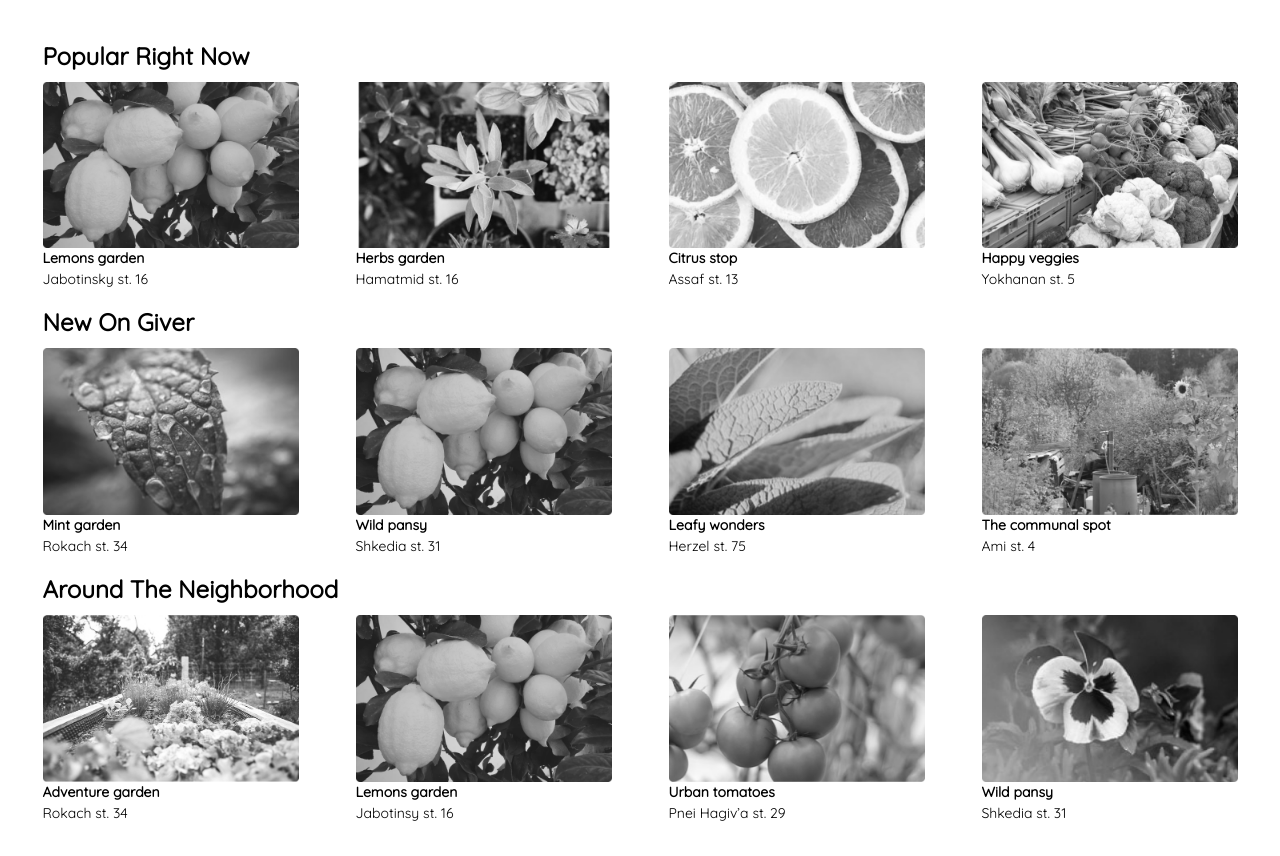
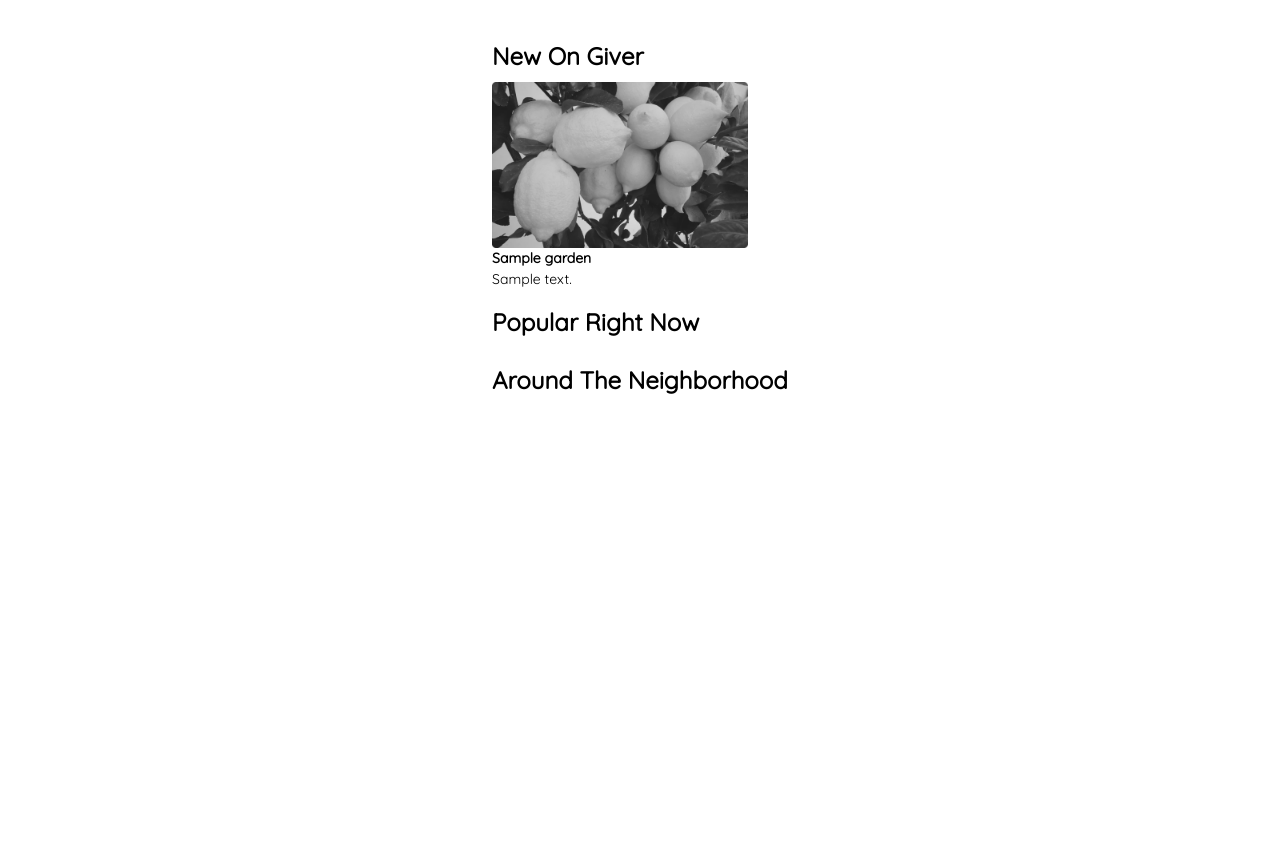
Before and after one commit to dohovic/Giver-Final, a PHP site: page /Giver/ in a window 1280 px wide. Shown: the part 168-1024 px from the top of the page. After the commit the page ends 562 px from the top, so only its background shows below. Run offline with PHP 8.4, Linux system fonts and the light colour scheme; the visitor is signed in with stand-in values (Sample User, id 1); tables that the repository leaves empty or names only in its code hold one stand-in row (values such as "Sample post"); some libraries are stand-ins or nearby versions.

Commit message:
dynemic_index

```diff
--- a/includes/script.js
+++ b/includes/script.js
@@ -12,8 +12,9 @@ function loadAddresses() {
   let Addresses = document.getElementById("addresses");
   obj.addresses.map((data) => {
     let select = document.createElement("option");
-    select.setAttribute("value", data.id);
-    select.innerHTML = data.street + ", " + data.number;
+    const addressString = data.street + ", " + data.number;
+    select.setAttribute("value", data.id + "," + addressString);
+    select.innerHTML = addressString;
     Addresses.appendChild(select);
   });
 }
--- a/index.php
+++ b/index.php
@@ -1,8 +1,16 @@
 <?php
+include "config.php";
+include "db.php";
+
 session_start();
 echo $_SESSION["user"];
 if (empty($_SESSION["user"])) {
     header('Location: ' . 'http://localhost/Giver/Giver-Final/index.php');
+} else {
+    $query = "SELECT * from tbl_203_test_gardens order by id DESC";
+    $result = mysqli_query($connection, $query);
+    if ($result) {
+    } else die("DB query failed.");
 }
 ?>
 
@@ -75,143 +83,75 @@ if (empty($_SESSION["user"])) {
     <main class="mt-6">
         <div class="flex">
             <div class="main-wrapper">
-                <!-- <form action="#" method="GET">
-          <div class="search-bar">
-            <button id="search-icon" type="submit"></button>
-            <input type="text" placeholder="Search" class="search" />
-          </div>
-        </form> -->
+                <section class="category-wrapper">
+                    <h2 class="text-2xl font-semibold">New On Giver</h2>
+                    <div class="gardens-container gap-6">
+                        <?php
+                        $i = 0;
+                        while ($i < 4) {
+
+                            if ($row = mysqli_fetch_assoc($result)) {
+                                echo "<a href='http://localhost/Giver/Giver-Final/garden-item.php?garden_id=" . $row['id'] . "'>";
+                                echo "<section class='garden-item'>";
+                                echo  "<div class='garden-image'>";
+                                echo "<img src='./includes/images/gardens/lemon_garden.png' alt='' />";
+                                echo "</div>";
+                                echo '<span>' . $row['garden_name'] . '</span>';
+                                echo  "<span class='garden-address'>" . $row['address_string'] . "</span>";
+                                echo "</section>";
+                                echo "</a>";
+                            };
+                            $i++;
+                        }
+                        ?>
+                    </div>
+                </section>
                 <section class="category-wrapper">
                     <h1 class="text-2xl font-semibold">Popular Right Now</h1>
                     <div class="gardens-container gap-6">
-                        <a href="#">
-                            <section class="garden-item">
-                                <div class="garden-image">
-                                    <img src="./includes/images/gardens/lemon_garden.png" alt="" />
-                                </div>
-                                <span>Lemons garden</span>
-                                <span class="garden-address">Jabotinsky st. 16</span>
-                            </section>
-                        </a>
+                        <?php
+                        $i = 0;
+                        while ($i < 4) {
 
-                        <a href="#">
-                            <section class="garden-item">
-                                <div class="garden-image">
-                                    <img src="./includes/images/gardens/herbs-garden.png" alt="" />
-                                </div>
-                                <span>Herbs garden</span>
-                                <span class="garden-address">Hamatmid st. 16 </span>
-                            </section>
-                        </a>
+                            if ($row = mysqli_fetch_assoc($result)) {
+                                echo "<a href='http://localhost/Giver/Giver-Final/garden-item.php?garden_id=" . $row['id'] . "'>";
+                                echo "<section class='garden-item'>";
+                                echo  "<div class='garden-image'>";
+                                echo "<img src='./includes/images/gardens/lemon_garden.png' alt='' />";
+                                echo "</div>";
+                                echo '<span>' . $row['garden_name'] . '</span>';
+                                echo  "<span class='garden-address'>" . $row['address_string'] . "</span>";
+                                echo "</section>";
+                                echo "</a>";
+                            };
+                            $i++;
+                        }
+                        ?>
 
-                        <a href="#">
-                            <section class="garden-item">
-                                <div class="garden-image">
-                                    <img src="./includes/images/gardens/citrus-garden.png" alt="" />
-                                </div>
-                                <span>Citrus stop</span>
-                                <span class="garden-address">Assaf st. 13</span>
-                            </section>
-                        </a>
-
-                        <a href="#">
-                            <section class="garden-item">
-                                <div class="garden-image">
-                                    <img src="./includes/images/gardens/happy-veggies-garden.png" alt="" />
-                                </div>
-                                <span>Happy veggies</span>
-                                <span class="garden-address">Yokhanan st. 5</span>
-                            </section>
-                        </a>
-                    </div>
-                </section>
-                <section class="category-wrapper">
-                    <h2 class="text-2xl font-semibold">New On Giver</h2>
-                    <div class="gardens-container gap-6">
-                        <a href="#">
-                            <section class="garden-item">
-                                <div class="garden-image">
-                                    <img src="./includes/images/gardens/mint-garden.png" alt="" />
-                                </div>
-                                <span>Mint garden</span>
-                                <span class="garden-address">Rokach st. 34</span>
-                            </section>
-                        </a>
-
-                        <a href="#">
-                            <section class="garden-item">
-                                <div class="garden-image">
-                                    <img src="./includes/images/gardens/lemon_garden.png" alt="" />
-                                </div>
-                                <span>Wild pansy</span>
-                                <span class="garden-address">Shkedia st. 31</span>
-                            </section>
-                        </a>
-
-                        <a href="#">
-                            <section class="garden-item">
-                                <div class="garden-image">
-                                    <img src="./includes/images/gardens/leafy-wonders-garden.png" alt="" />
-                                </div>
-                                <span>Leafy wonders</span>
-                                <span class="garden-address">Herzel st. 75</span>
-                            </section>
-                        </a>
-
-                        <a href="#">
-                            <section class="garden-item">
-                                <div class="garden-image">
-                                    <img src="./includes/images/gardens/communal-spot-garden.png" alt="" />
-                                </div>
-                                <span>The communal spot</span>
-                                <span class="garden-address">Ami st. 4</span>
-                            </section>
-                        </a>
                     </div>
                 </section>
 
                 <section class="category-wrapper">
                     <h2 class="text-2xl font-semibold">Around The Neighborhood</h2>
                     <div class="gardens-container gap-6">
-                        <a href="#">
-                            <section class="garden-item">
-                                <div class="garden-image">
-                                    <img src="./includes/images/gardens/adventure-garden.png" alt="" />
-                                </div>
-                                <span>Adventure garden</span>
-                                <span class="garden-address">Rokach st. 34 </span>
-                            </section>
-                        </a>
+                        <?php
+                        $i = 0;
+                        while ($i < 4) {
 
-                        <a href="#">
-                            <section class="garden-item">
-                                <div class="garden-image">
-                                    <img src="./includes/images/gardens/lemon_garden.png" alt="" />
-                                </div>
-                                <span>Lemons garden</span>
-                                <span class="garden-address">Jabotinsy st. 16</span>
-                            </section>
-                        </a>
-
-                        <a href="#">
-                            <section class="garden-item">
-                                <div class="garden-image">
-                                    <img src="./includes/images/gardens/urban-tomatoes-garden.png" alt="" />
-                                </div>
-                                <span>Urban tomatoes</span>
-                                <span class="garden-address">Pnei Hagiv’a st. 29</span>
-                            </section>
-                        </a>
-
-                        <a href="#">
-                            <section class="garden-item">
-                                <div class="garden-image">
-                                    <img src="./includes/images/gardens/wild-pansy-garden.png" alt="" />
-                                </div>
-                                <span>Wild pansy</span>
-                                <span class="garden-address">Shkedia st. 31</span>
-                            </section>
-                        </a>
+                            if ($row = mysqli_fetch_assoc($result)) {
+                                echo "<a href='http://localhost/Giver/Giver-Final/garden-item.php?garden_id=" . $row['id'] . "'>";
+                                echo "<section class='garden-item'>";
+                                echo  "<div class='garden-image'>";
+                                echo "<img src='./includes/images/gardens/lemon_garden.png' alt='' />";
+                                echo "</div>";
+                                echo '<span>' . $row['garden_name'] . '</span>';
+                                echo  "<span class='garden-address'>" . $row['address_string'] . "</span>";
+                                echo "</section>";
+                                echo "</a>";
+                            };
+                            $i++;
+                        }
+                        ?>
                     </div>
                 </section>
             </div>
```
Also changed, not shown: create-garden.php (+9 -10 lines), index copy.php (deleted, +0 -240 lines), garden-item.php (indentation only).
